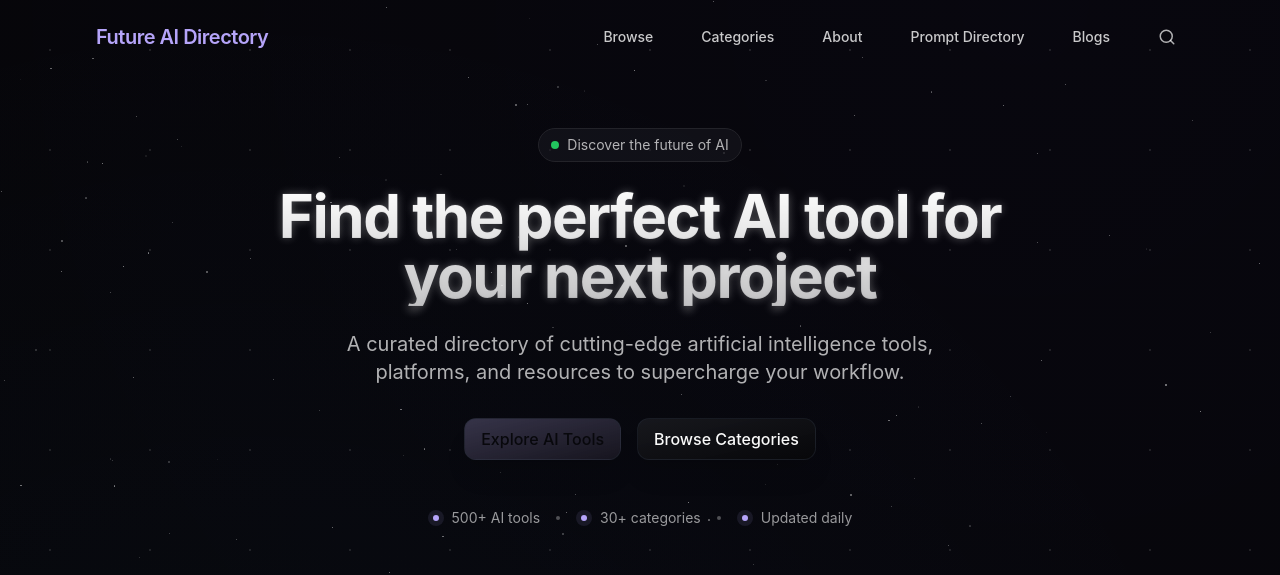
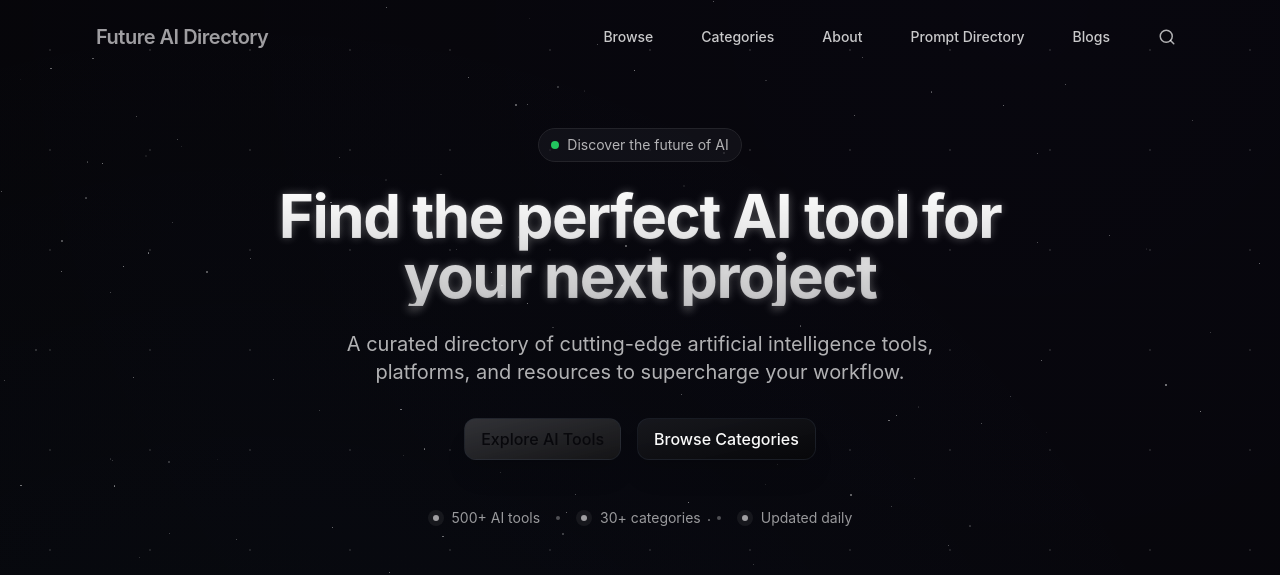
Before and after one commit to FutureAIDirectory/FutureAISPEED, a React (Vite) app: page / in a window 1280 px wide. Shown: the top 575 px of the page. Built offline with nearby package versions, Linux system fonts and the light colour scheme.

Commit message:
Fix: Apply metallic silver color
Apply the metallic silver color to the specified text elements throughout the website.

```diff
--- a/tailwind.config.ts
+++ b/tailwind.config.ts
@@ -1,4 +1,3 @@
-
 import type { Config } from "tailwindcss";
 
 export default {
@@ -13,25 +12,40 @@ export default {
   theme: {
     container: {
       center: true,
-			padding: '2rem',
+      padding: "2rem",
       screens: {
-				'2xl': '1400px'
-			}
+        "2xl": "1400px",
+      },
     },
     extend: {
       colors: {
+        // Add Strong Metallic Silver color
+        'metallic-silver': {
+          DEFAULT: '#9F9EA1',
+          50: '#F5F5F6',
+          100: '#E9E9EA',
+          200: '#D1D1D3',
+          300: '#B8B8BB',
+          400: '#9F9EA1',
+          500: '#87868A',
+          600: '#6E6D72',
+          700: '#55555A',
+          800: '#3D3C41',
+          900: '#242429'
+        },
+        // Update primary and accent colors to match metallic silver theme
         border: 'hsl(var(--border))',
         input: 'hsl(var(--input))',
         ring: 'hsl(var(--ring))',
         background: 'hsl(var(--background))',
         foreground: 'hsl(var(--foreground))',
         primary: {
-					DEFAULT: 'hsl(var(--primary))',
-					foreground: 'hsl(var(--primary-foreground))'
+          DEFAULT: '#9F9EA1',
+          foreground: 'hsl(var(--primary-foreground))',
         },
         secondary: {
           DEFAULT: 'hsl(var(--secondary))',
-					foreground: 'hsl(var(--secondary-foreground))'
+          foreground: 'hsl(var(--secondary-foreground))',
         },
         destructive: {
           DEFAULT: 'hsl(var(--destructive))',
```
Lines whose indentation alone changed are shown as unchanged.
